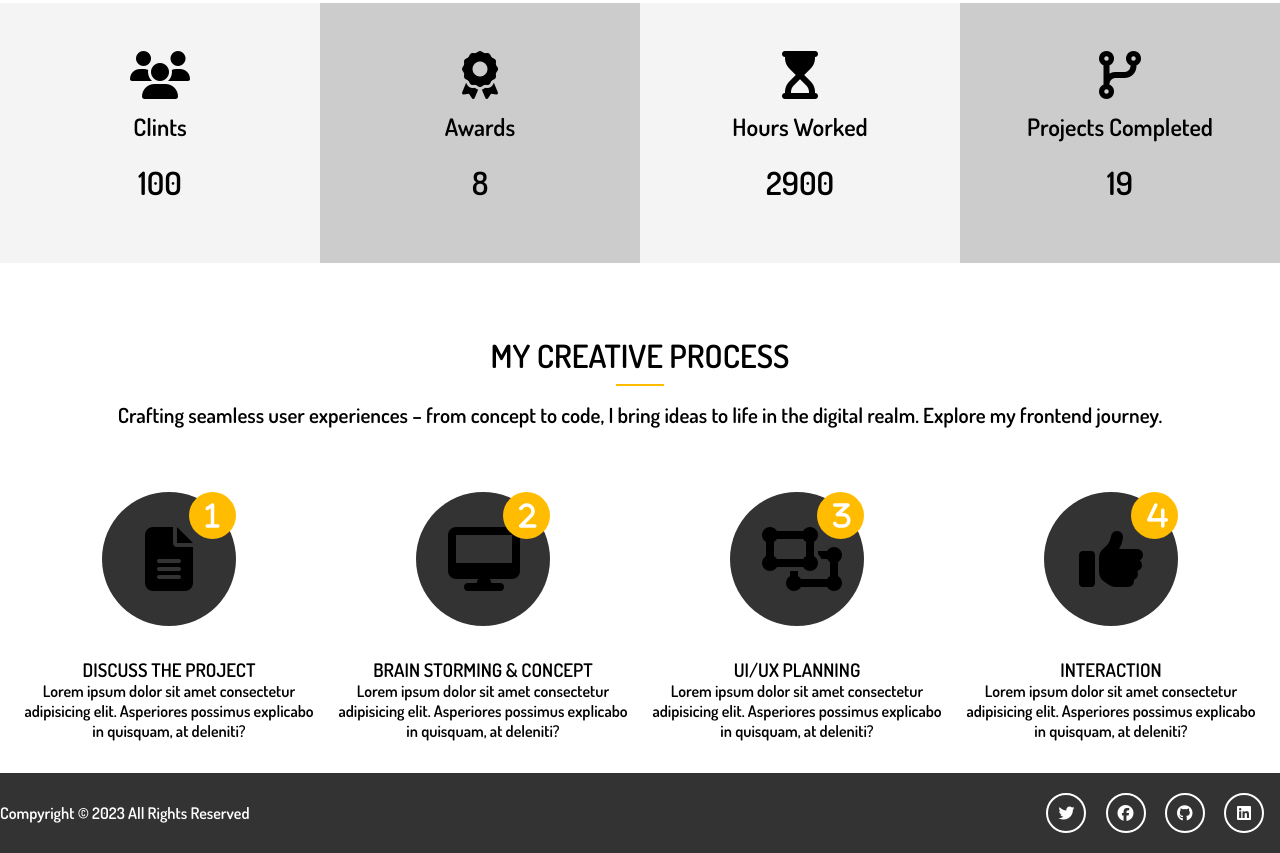
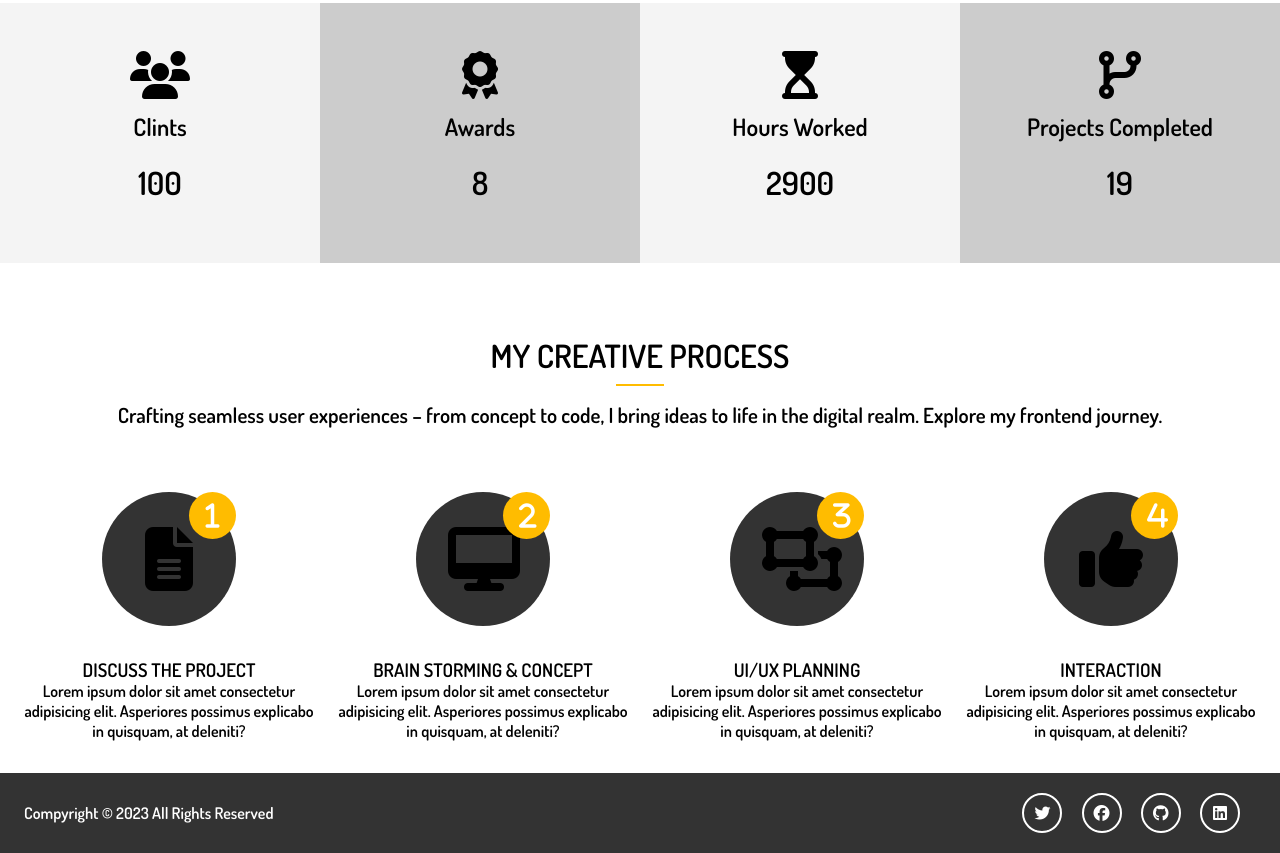
Before and after one commit to ahmedkhaled89/my-custom-john-doe-portfolio, a website: page dist/index.html in a window 1280 px wide. Shown: the part 1203-2056 px from the top of the page. Drawn offline with Linux system fonts and the light colour scheme.

Commit message:
Change the footer class list to container

```diff
--- a/dist/index.html
+++ b/dist/index.html
@@ -196,7 +196,7 @@
 
     <!-- Footer -->
     <footer id="main-footer">
-      <div class="footer-content content">
+      <div class="footer-content container">
         <p>Compyright &copy; 2023 All Rights Reserved</p>
         <div class="social">
           <i class="fab fa-twitter"></i>
```
